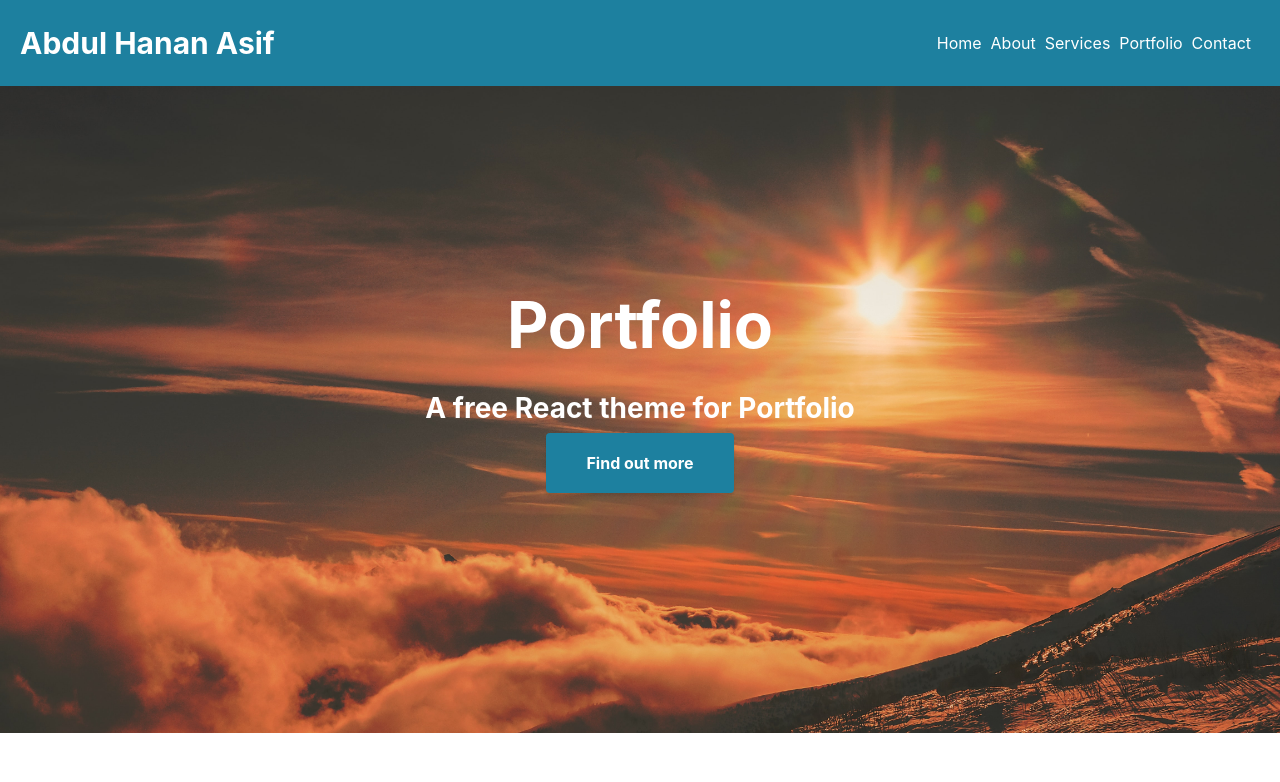
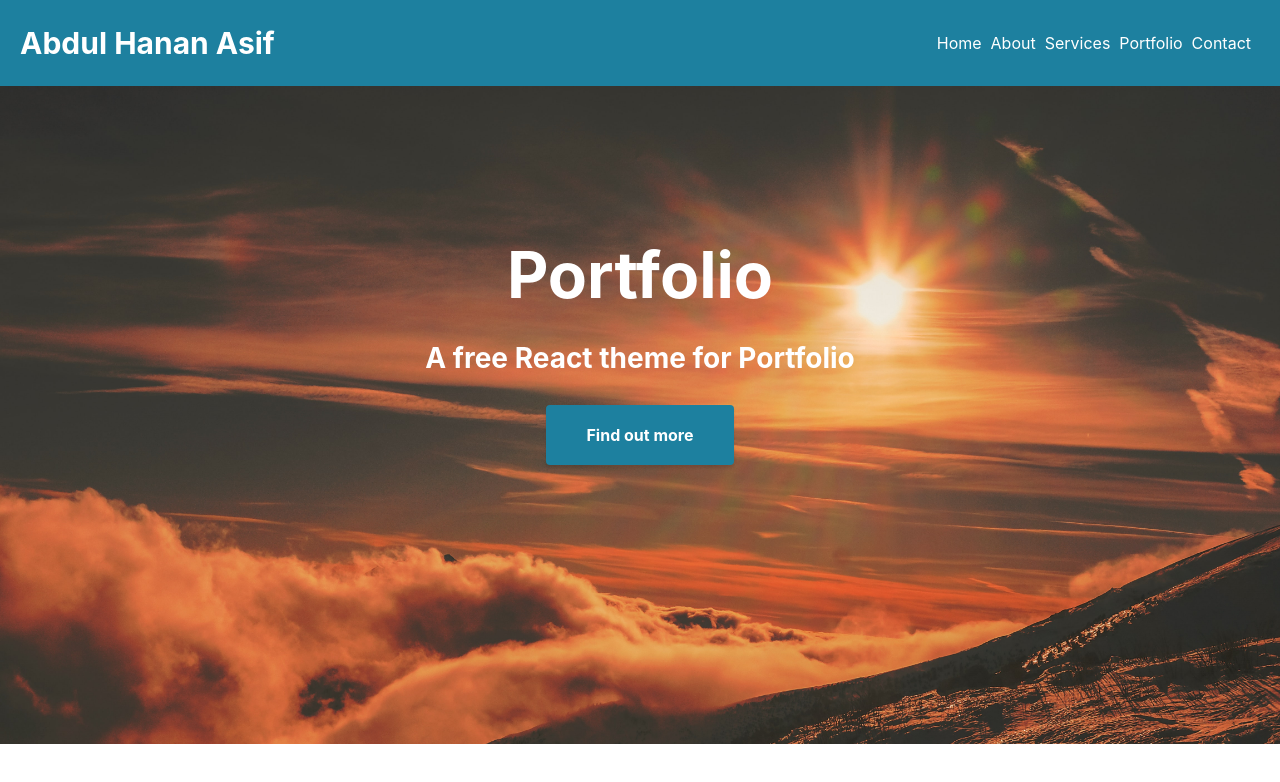
Before and after one commit to abdulhanan5643/Portfolio-in-react.js, a React (Create React App) app: page / in a window 1280 px wide. Shown: the top 782 px of the page. Built offline with nearby package versions, Linux system fonts and the light colour scheme.

Commit message:
background updated

```diff
--- a/src/Components/HeaderComponent.js
+++ b/src/Components/HeaderComponent.js
@@ -4,7 +4,7 @@ import '../css/Header.css';
 
 const myStyles = {
     backgroundImage: `url(${Background})`,
-    height: '55.9vh',
+    height: '63.5vh',
     backgroundSize: 'cover'
 }
 
--- a/src/css/Header.css
+++ b/src/css/Header.css
@@ -1,7 +1,7 @@
 header {
     margin: 0 auto;
     text-align: center;
-    padding-top: 200px;
+    padding-top: 150px;
 }
 
 header h1 {
@@ -14,6 +14,7 @@ header p {
     font-weight: 700;
     font-size: 1.75rem;
     color: white;
+    margin-bottom: 30px;
 }
 
 header a {
@@ -25,4 +26,5 @@ header a {
     padding: 1.25rem 2.5rem;
     text-decoration: none;
     border-radius: .25rem;
+    display: inline-block;
 }
```
